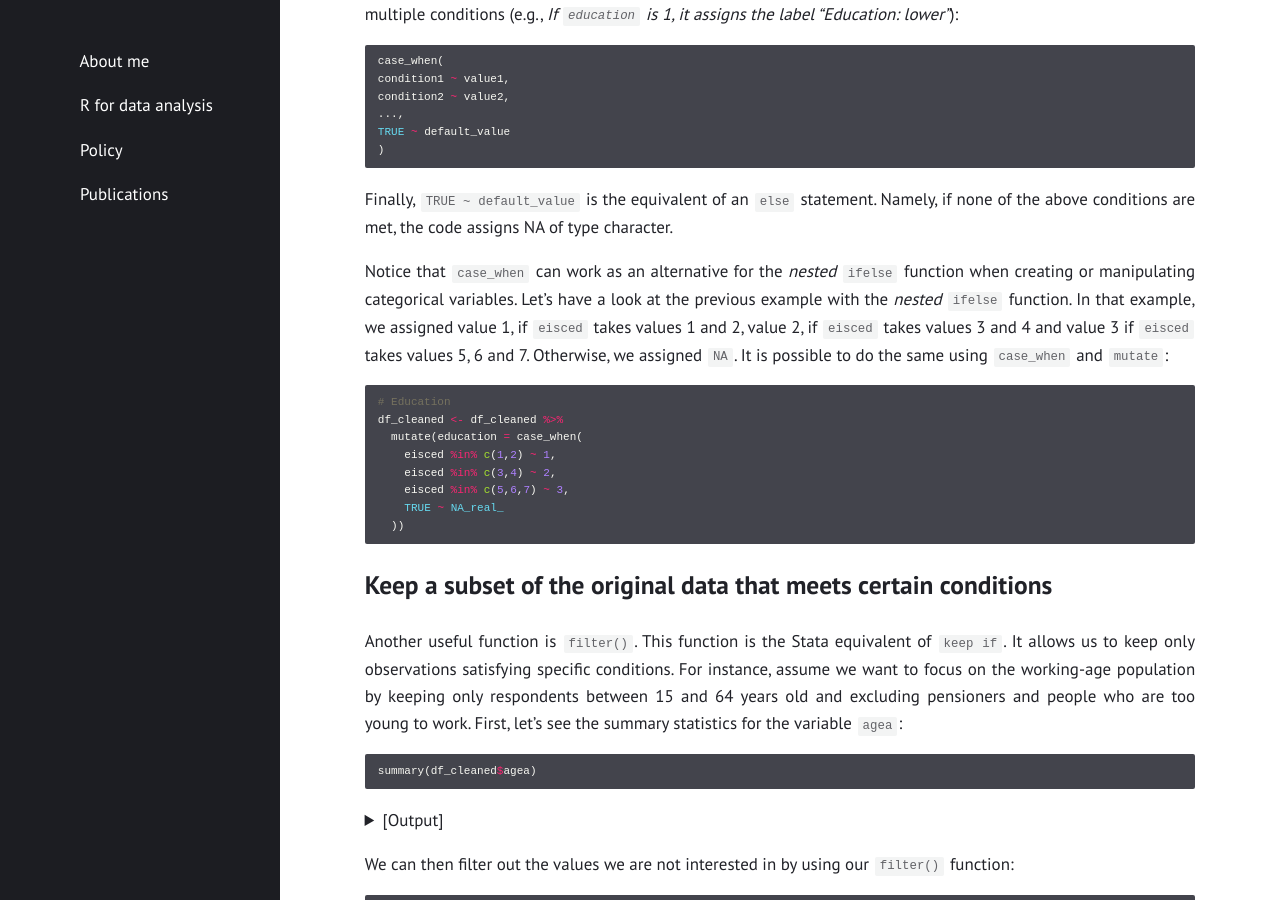
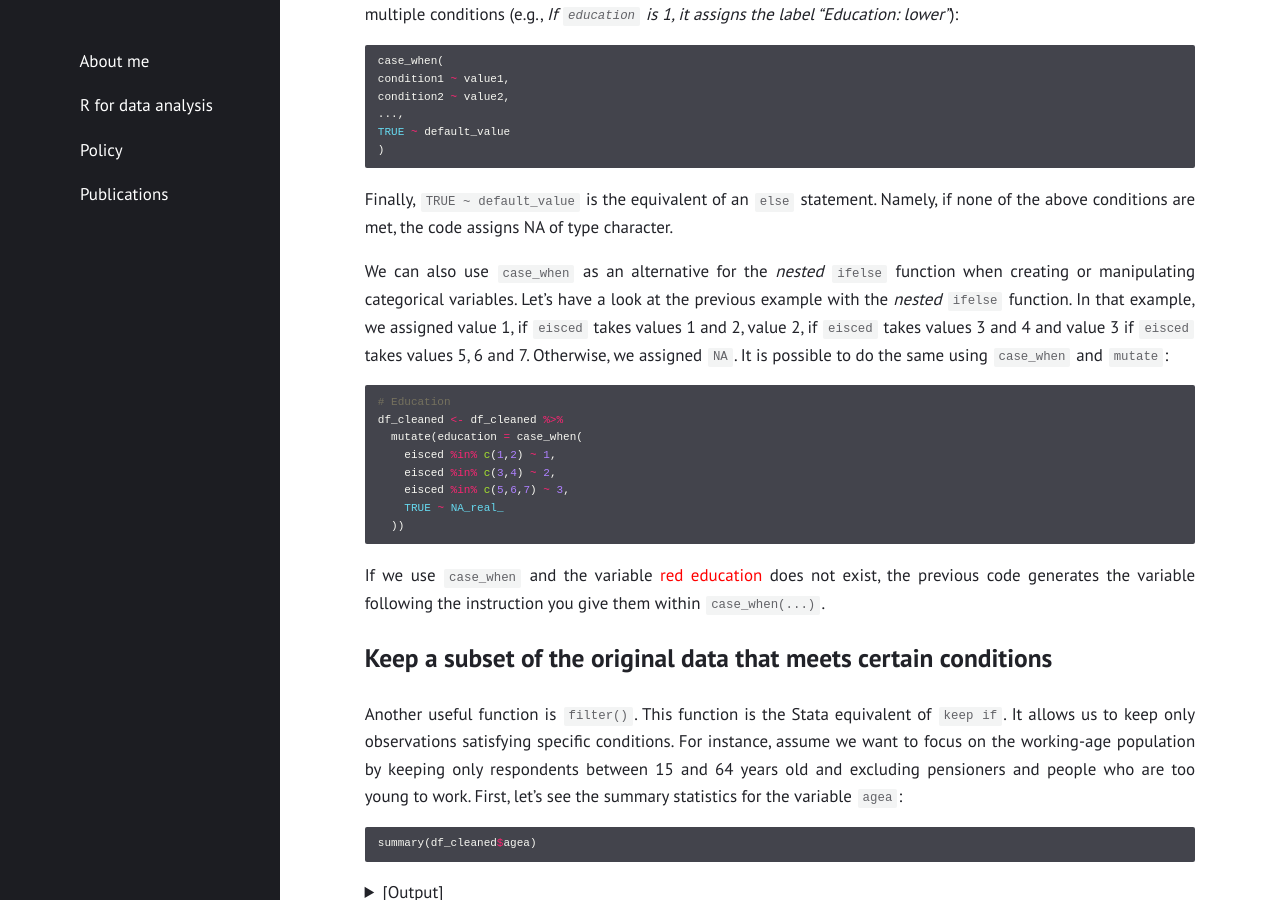
Before and after one commit to gubellom/gubellom.github.io, a Jekyll site: the page built from R files/Manipulation.md, in a window 1280 px wide and 900 px high, scrolled down 3025 px. Built offline with Jekyll 4.4.1, drawn with Linux system fonts in a browser that asks for light colours.

Commit message:
Update Manipulation.md
Signed-off-by: Michele Gubello <62111923+gubellom@users.noreply.github.com>

````diff
--- a/R files/Manipulation.md
+++ b/R files/Manipulation.md
@@ -229,7 +229,7 @@ TRUE ~ default_value
 ```
 Finally, `TRUE ~ default_value` is the equivalent of an `else` statement. Namely, if none of the above conditions are met, the code assigns NA of type character.
 
-Notice that `case_when` can work as an alternative for the *nested* `ifelse` function when creating or manipulating categorical variables. Let's have a look at the previous example with the *nested* `ifelse` function. In that example, we assigned value 1, if `eisced` takes values 1 and 2, value 2, if `eisced` takes values 3 and 4 and value 3 if `eisced` takes values 5, 6 and 7. Otherwise, we assigned `NA`. It is possible to do the same using `case_when` and `mutate`:
+We can also use `case_when` as an alternative for the *nested* `ifelse` function when creating or manipulating categorical variables. Let's have a look at the previous example with the *nested* `ifelse` function. In that example, we assigned value 1, if `eisced` takes values 1 and 2, value 2, if `eisced` takes values 3 and 4 and value 3 if `eisced` takes values 5, 6 and 7. Otherwise, we assigned `NA`. It is possible to do the same using `case_when` and `mutate`:
 
 ```r
 # Education
@@ -241,7 +241,7 @@ df_cleaned <- df_cleaned %>%
     TRUE ~ NA_real_
   ))
 ```
-
+If we use `case_when` and the variable <span style="color:red">red education </span> does not exist, the previous code generates the variable following the instruction you give them within  `case_when(...)`.
 
 ## Keep a subset of the original data that meets certain conditions
 
````
